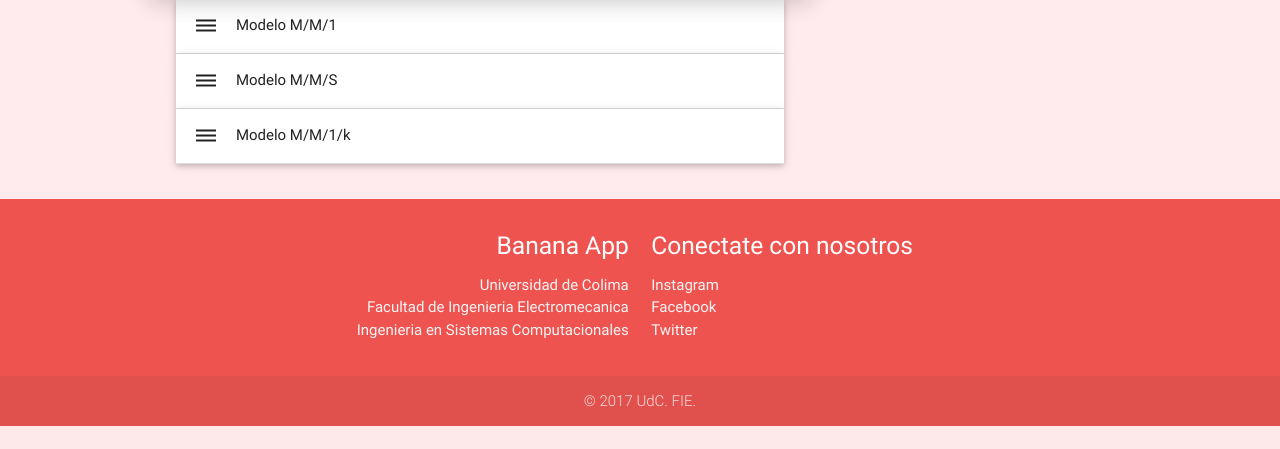
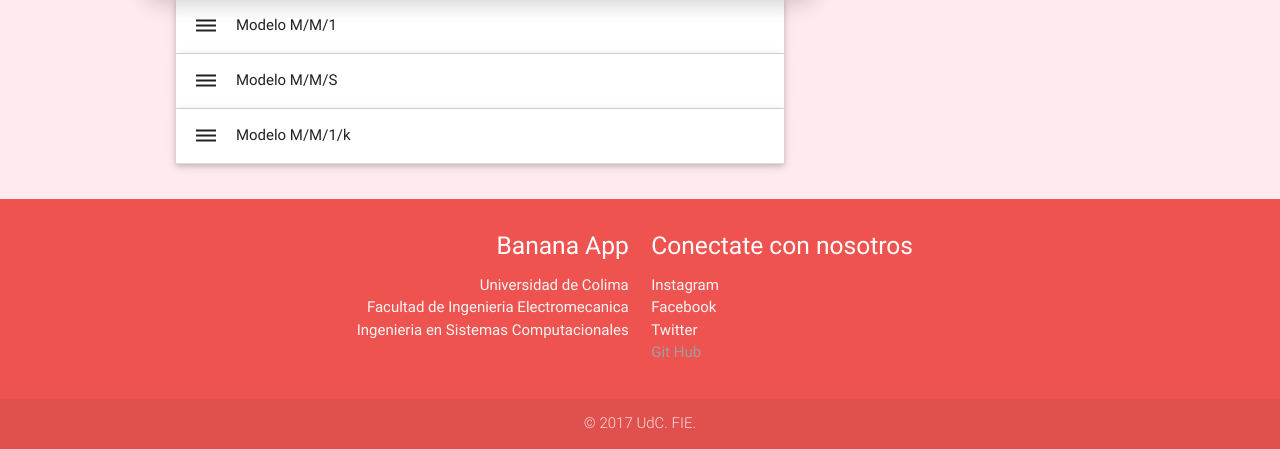
Before and after one commit to NoeliaAM/Banana-App, a PHP site: page / in a window 1280 px wide. Shown: the part 2213-2662 px from the top of the page. Before the commit the page ends 2639 px from the top, so only its background shows below. Run offline with PHP 8.4, Linux system fonts and the light colour scheme.

Commit message:
Agregar Git Hub al footer

```diff
--- a/index.php
+++ b/index.php
@@ -357,6 +357,7 @@
               <li><a class="grey-text text-lighten-4" href="#!">Instagram</a></li>
               <li><a class="grey-text text-lighten-4" href="#!">Facebook</a></li>
               <li><a class="grey-text text-lighten-4" href="#!">Twitter</a></li>
+                <li><a class="grey-text text lighten-4" href="https://github.com/NoeliaAM/Banana-App.git">Git Hub</a></li>
             </ul>
         </div>
       </div>
```
